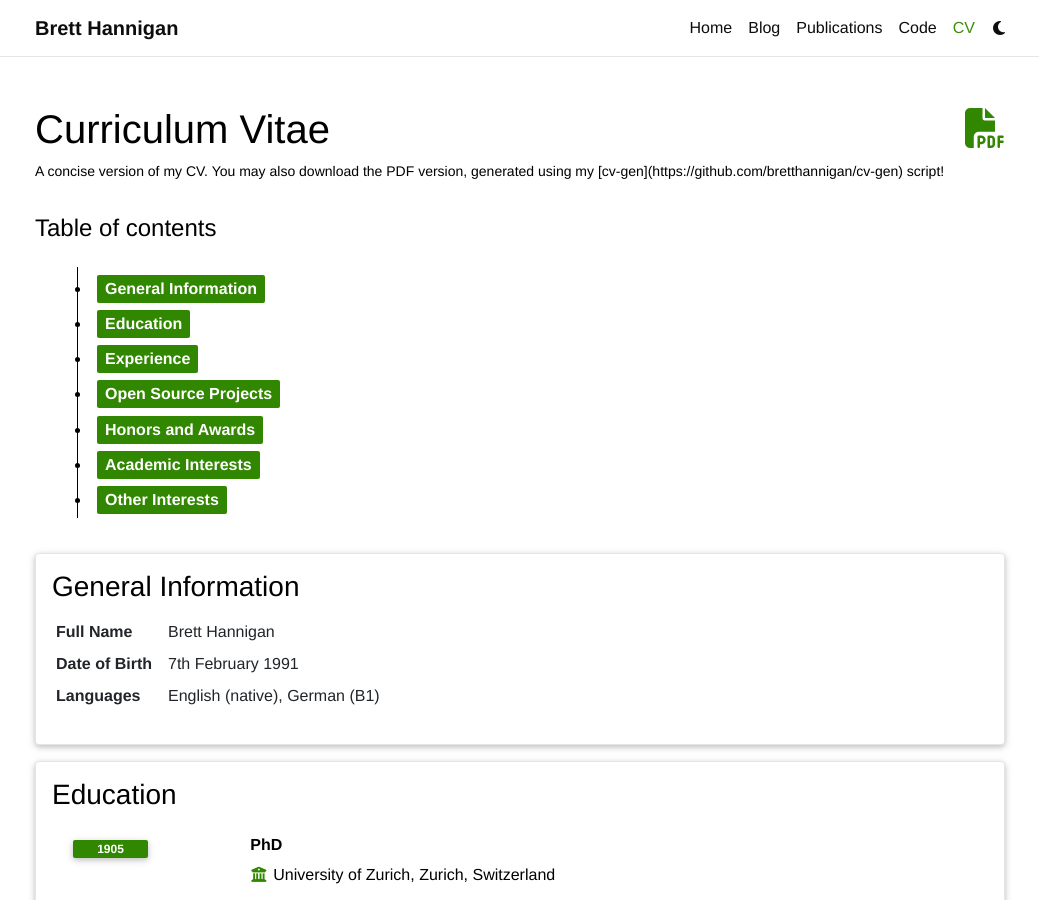
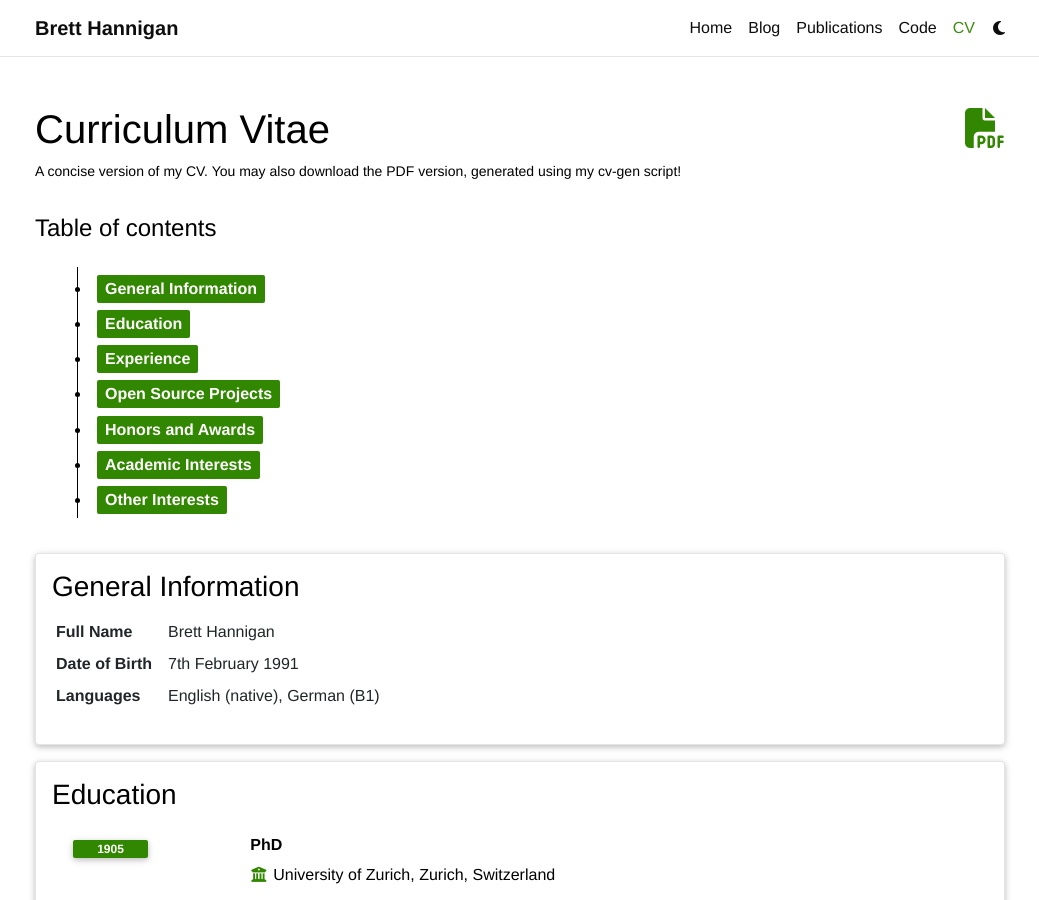
Before and after one commit to bretthannigan/bretthannigan.github.io, a Jekyll site: the page built from _pages/cv.md, in a window 1280 px wide and 900 px high. Shown: the whole window, without its empty margins (120-1159 px from the left). Built offline with Jekyll 4.4.1, drawn with Linux system fonts in a browser that asks for light colours; comment, search, counter and statistics services are not loaded; a style sheet for code colours, icons or effects is not loaded.

Commit message:
First production version

```diff
--- a/_config.yml
+++ b/_config.yml
@@ -258,8 +258,8 @@
     tag: '/blog/tag/:name/'
     category: '/blog/category/:name/'
 
-display_tags: ['diy', 'fun', '3d-printing'] # these tags will be displayed on the front page of your blog
-display_categories: ['small-projects', 'sports'] # these categories will be displayed on the front page of your blog
+display_tags: ['diy', 'fun', 'mountains', '3d-printing'] # these tags will be displayed on the front page of your blog
+display_categories: ['small-projects', 'sports', 'photos'] # these categories will be displayed on the front page of your blog
 
 # -----------------------------------------------------------------------------
 # Jekyll Scholar
--- a/_layouts/cv.html
+++ b/_layouts/cv.html
@@ -7,7 +7,12 @@
 
   <header class="post-header">
     <h1 class="post-title">{{ page.long_title }} {% if page.cv_pdf %}<a href="{{ page.cv_pdf | prepend: 'assets/pdf/' | relative_url}}" target="_blank" rel="noopener noreferrer" class="float-right"><i class="fas fa-file-pdf"></i></a>{% endif %}</h1>
-      {% if page.description %}<p class="post-description">{{ page.description | flatify }}</p>{% endif %}
+      {% if page.description %}
+        <p class="post-description">{{ page.description }}</p>
+      {% else %}
+        <!-- To allow links in description -->
+        <p class="post-description">A concise version of my CV. You may also download the PDF version, generated using my <a href="https://github.com/bretthannigan/cv-gen">cv-gen</a> script!</p>
+      {% endif %}
   </header>
 
   <h4>Table of contents</h4>
@@ -49,7 +54,12 @@
 
   <header class="post-header">
     <h1 class="post-title">{{ page.long_title }} {% if page.cv_pdf %}<a href="{{ page.cv_pdf | prepend: 'assets/pdf/' | relative_url}}" target="_blank" rel="noopener noreferrer" class="float-right"><i class="fas fa-file-pdf"></i></a>{% endif %}</h1>
-    {% if page.description %}<p class="post-description">{{ page.description }}</p>{% endif %}
+    {% if page.description %}
+      <p class="post-description">{{ page.description }}</p>
+    {% else %}
+      <!-- To allow links in description -->
+      <p class="post-description">A concise version of my CV. You may also download the PDF version, generated using my <a href="https://github.com/bretthannigan/cv-gen">cv-gen</a> script!</p>
+    {% endif %}
   </header>
 
   <h4>Table of Contents</h4>
--- a/_pages/cv.md
+++ b/_pages/cv.md
@@ -6,5 +6,5 @@
 nav: true
 nav_order: 4
 cv_pdf: brett-hannigan.pdf
-description: A concise version of my CV. You may also download the PDF version, generated using my [cv-gen](https://github.com/bretthannigan/cv-gen) script!
+description:
 ---
--- a/assets/json/resume.json
+++ b/assets/json/resume.json
@@ -6,7 +6,7 @@
     "email": "brett.hannigan@hest.ethz.ch",
     "phone": "+41 44 510 72 39",
     "homepage": "https://bretthannigan.github.io/",
-    "summary": "",
+    "summary": "I am currently working on applying materials science, signal processing, and machine learning to wearable textile sensors for measuring human movement.",
     "location": {
       "address": "Lengghalde 5",
       "postalCode": "8008",
```
Also changed, not shown: _posts/2023-09-09-post-mountains-2022.md (added, +78 -0 lines), assets/img/posts/2023-09-09-post-2022-mountains/aletsch.jpg (added), assets/img/posts/2023-09-09-post-2022-mountains/eiger-1.jpg (added), assets/img/posts/2023-09-09-post-2022-mountains/eiger-2.jpg (added), assets/img/posts/2023-09-09-post-2022-mountains/eiger-3.jpg (added), assets/img/posts/2023-09-09-post-2022-mountains/lagginhorn.jpg (added), assets/img/posts/2023-09-09-post-2022-mountains/triftsee-1.jpg (added), assets/img/posts/2023-09-09-post-2022-mountains/triftsee-2.jpg (added), assets/img/posts/2023-09-09-post-2022-mountains/triftsee-thumbnail.jpg (added), assets/img/posts/2023-09-09-post-2022-mountains/weissmies.jpg (added).
